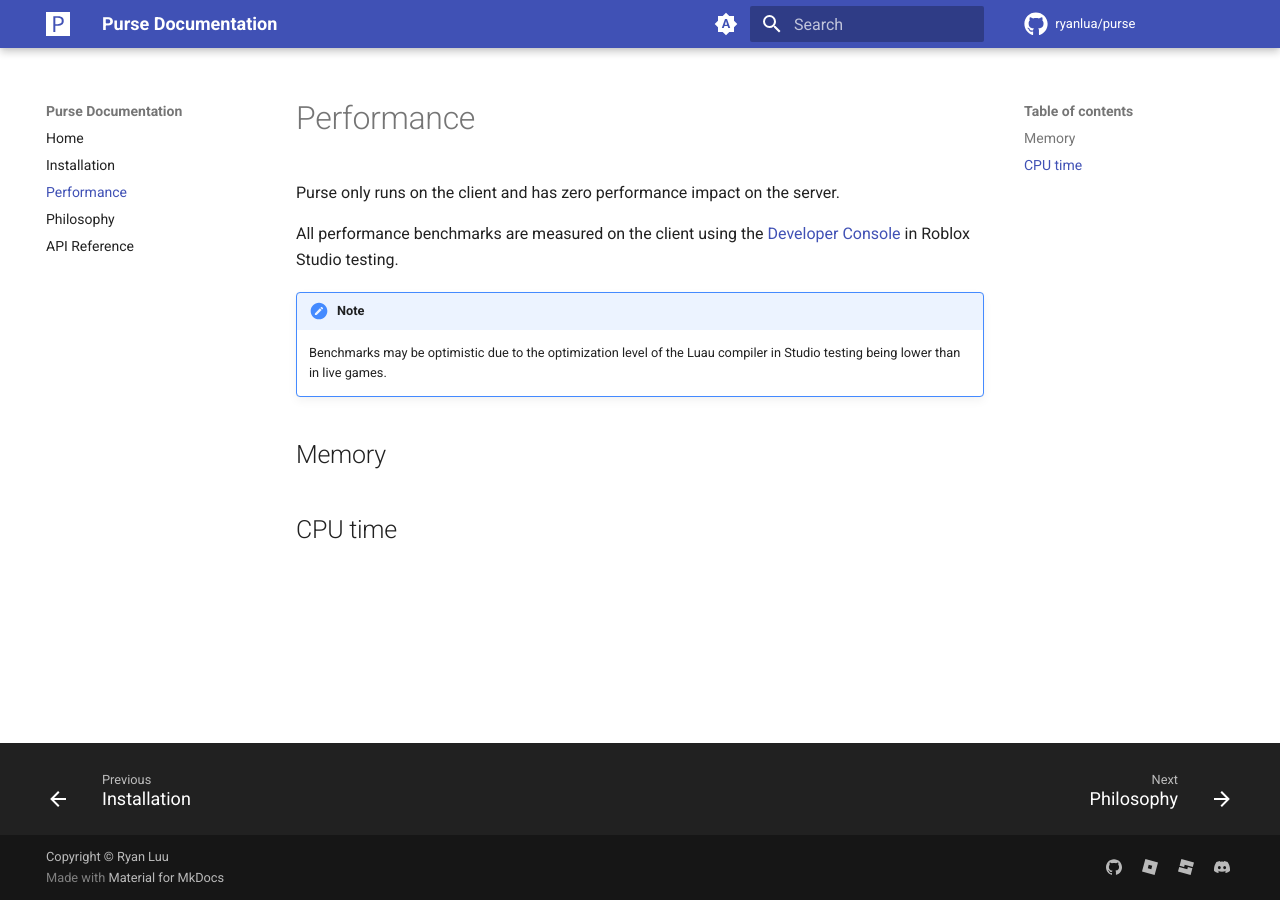
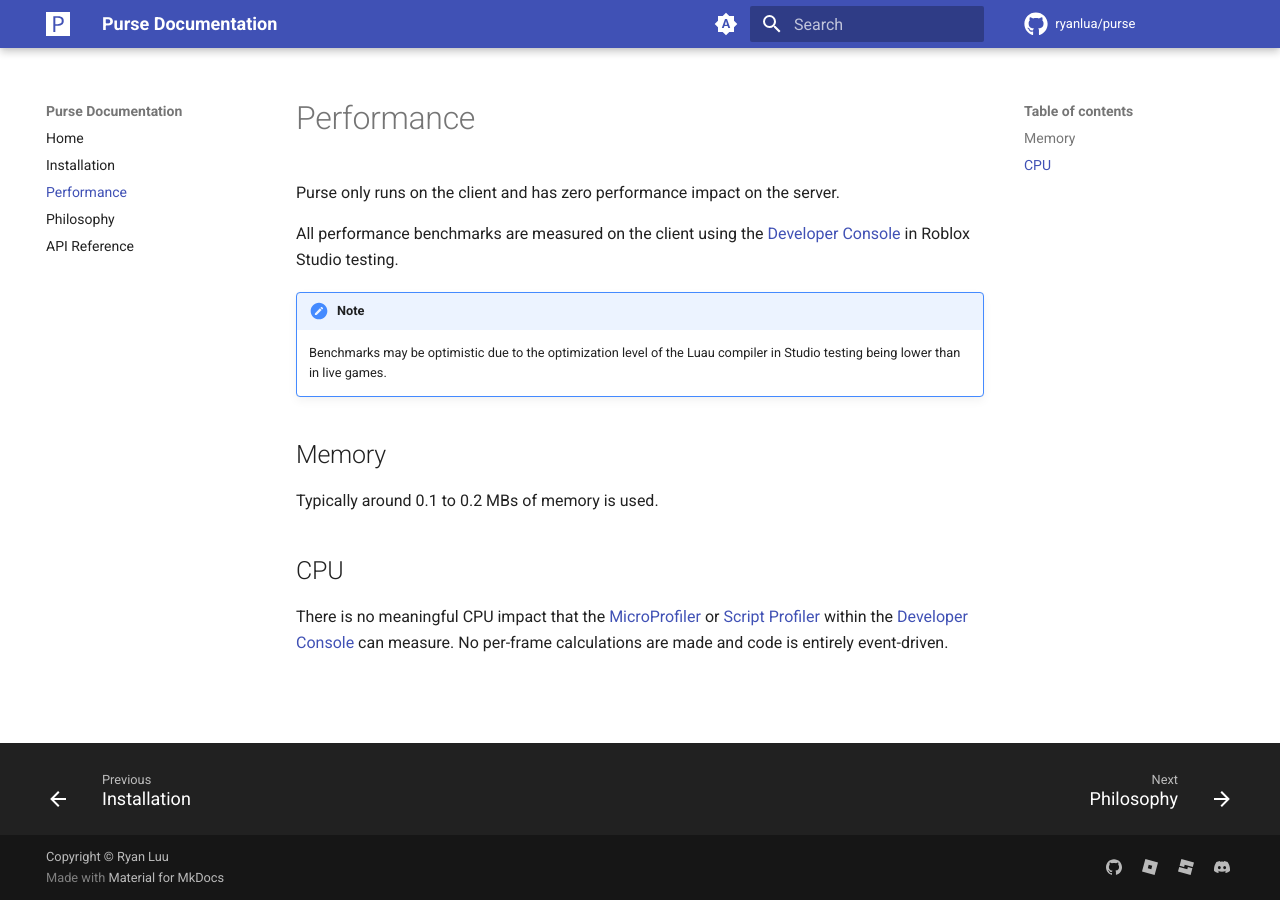
Before and after one commit to RyanLua/Purse, an MkDocs documentation site: the page built from docs/performance.md, in a window 1280 px wide. Built offline with MkDocs 1.6.1 and Material for MkDocs 9.7.7, drawn with Linux system fonts in a browser that asks for light colours; comment, search, counter and statistics services are not loaded.

Commit message:
Add basic performance measurements
Signed-off-by: GitHub <noreply@github.com>

```diff
--- a/docs/performance.md
+++ b/docs/performance.md
@@ -10,4 +10,12 @@ All performance benchmarks are measured on the client using the [Developer Conso
 
 ## Memory
 
-## CPU time
+Typically around 0.1 to 0.2 MBs of memory is used.
+
+## CPU
+
+There is no meaningful CPU impact that the [MicroProfiler] or [Script Profiler]
+within the [Developer Console] can measure. No per-frame calculations are made and code is entirely event-driven.
+
+  [MicroProfiler]: https://create.roblox.com/docs/en-us/performance-optimization/microprofiler
+  [Script Profiler]: https://create.roblox.com/docs/en-us/studio/optimization/scriptprofiler
```
